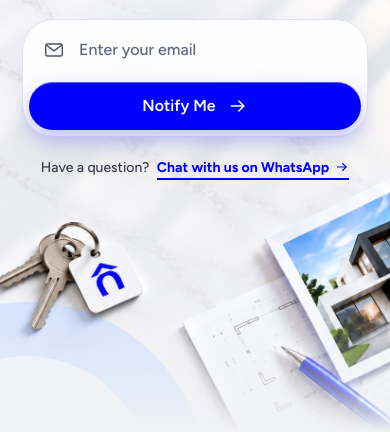
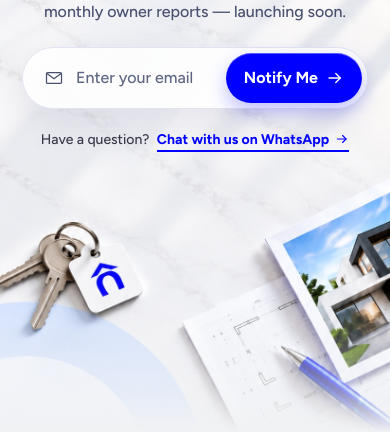
Before and after one commit to rentalystofficial-ui/rentalyst-website, a plain HTML site: page index.html in a window 390 px wide. Shown: the part 412-844 px from the top of the page. Drawn offline with Linux system fonts and the light colour scheme.

Commit message:
Single-row pill email form on mobile
Co-Authored-By: Claude Opus 5.5 (1M context) <noreply@anthropic.com>

```diff
--- a/styles.css
+++ b/styles.css
@@ -232,27 +232,29 @@ body {
 .m-form {
   position: relative;
   display: flex;
-  flex-direction: column;
-  gap: 8px;
+  flex-direction: row;
+  gap: 6px;
   width: 100%;
   max-width: 420px;
-  padding: 6px;
+  padding: 5px;
   background: rgba(255,255,255,0.85);
   backdrop-filter: blur(14px);
   -webkit-backdrop-filter: blur(14px);
   border: 1px solid #E1E4F0;
-  border-radius: 32px;
+  border-radius: 999px;
   box-shadow: 0 14px 36px rgba(0,0,90,0.07);
 }
 
 .m-field {
+  flex: 1;
+  min-width: 0;
   display: flex;
   align-items: center;
-  gap: 12px;
-  height: 48px;
-  padding: 0 14px;
+  gap: 10px;
+  height: 50px;
+  padding: 0 4px 0 16px;
 }
-.m-field svg { width: 22px; height: 22px; flex: none; }
+.m-field svg { width: 20px; height: 20px; flex: none; }
 .m-field input {
   flex: 1;
   min-width: 0;
@@ -267,22 +269,25 @@ body {
 }
 
 .m-btn {
-  height: 48px;
+  flex: none;
+  height: 50px;
+  padding: 0 18px;
   display: flex;
   align-items: center;
   justify-content: center;
-  gap: 12px;
+  gap: 8px;
   border: none;
   border-radius: 999px;
   background: #0000FF;
   color: #FFFFFF;
   font-family: inherit;
   font-size: 16px;
-  font-weight: 600;
+  font-weight: 700;
+  white-space: nowrap;
   cursor: pointer;
   box-shadow: inset 0 1px 0 rgba(255,255,255,0.35), 0 8px 20px rgba(0,0,255,0.25);
 }
-.m-btn svg { width: 20px; height: 20px; }
+.m-btn svg { width: 18px; height: 18px; flex: none; }
 
 .m-thanks {
   position: relative;
@@ -314,3 +319,10 @@ body {
      colour, so use the marble tone there and fade the image into it. */
   html, body { background: #F1F2F4; }
 }
+
+@media (max-width: 374px) {
+  .m-field { padding-left: 12px; gap: 8px; }
+  .m-field svg { width: 18px; height: 18px; }
+  .m-field input::placeholder { font-size: 15px; }
+  .m-btn { padding: 0 14px; font-size: 15px; gap: 6px; }
+}
```
